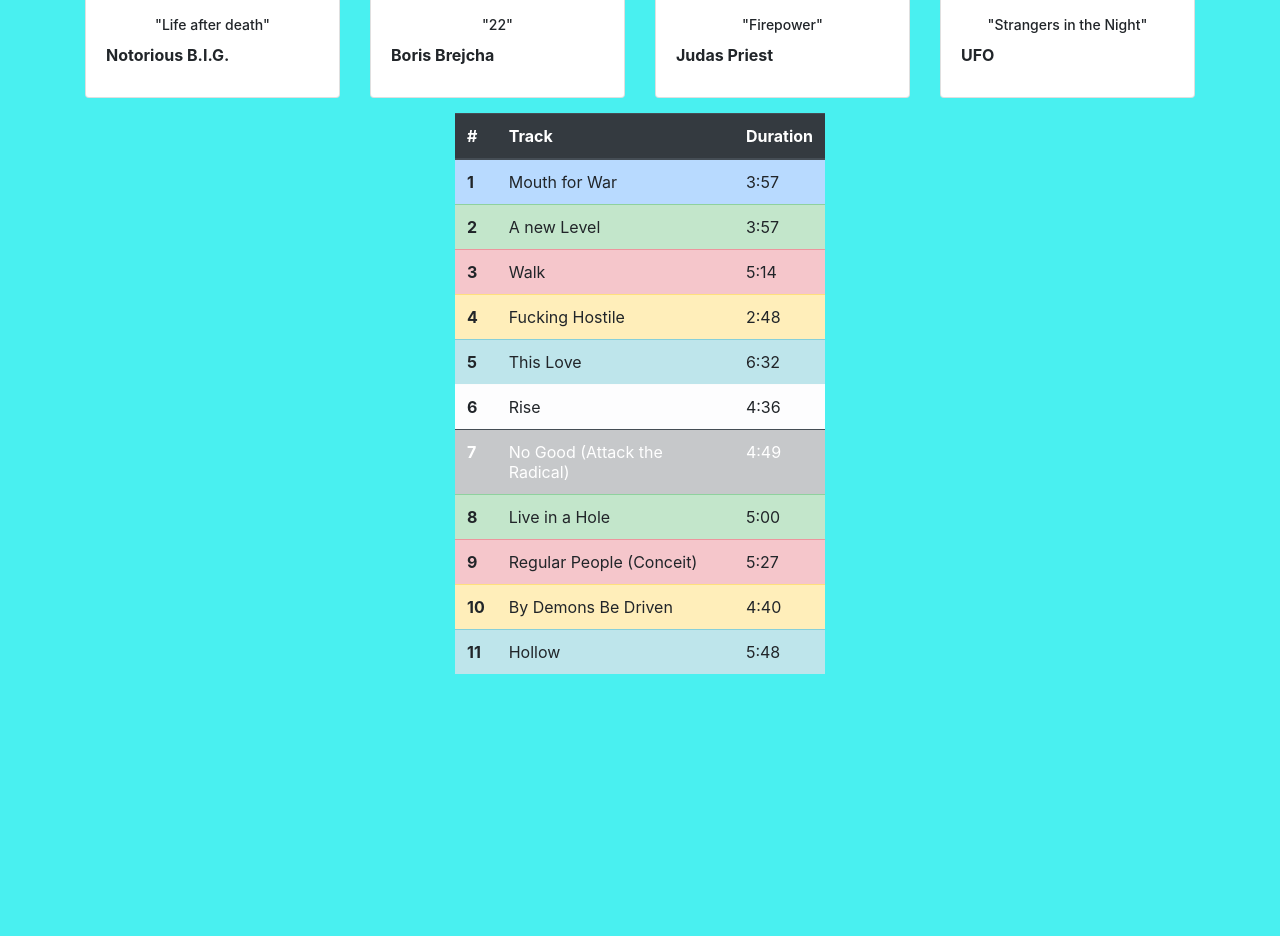
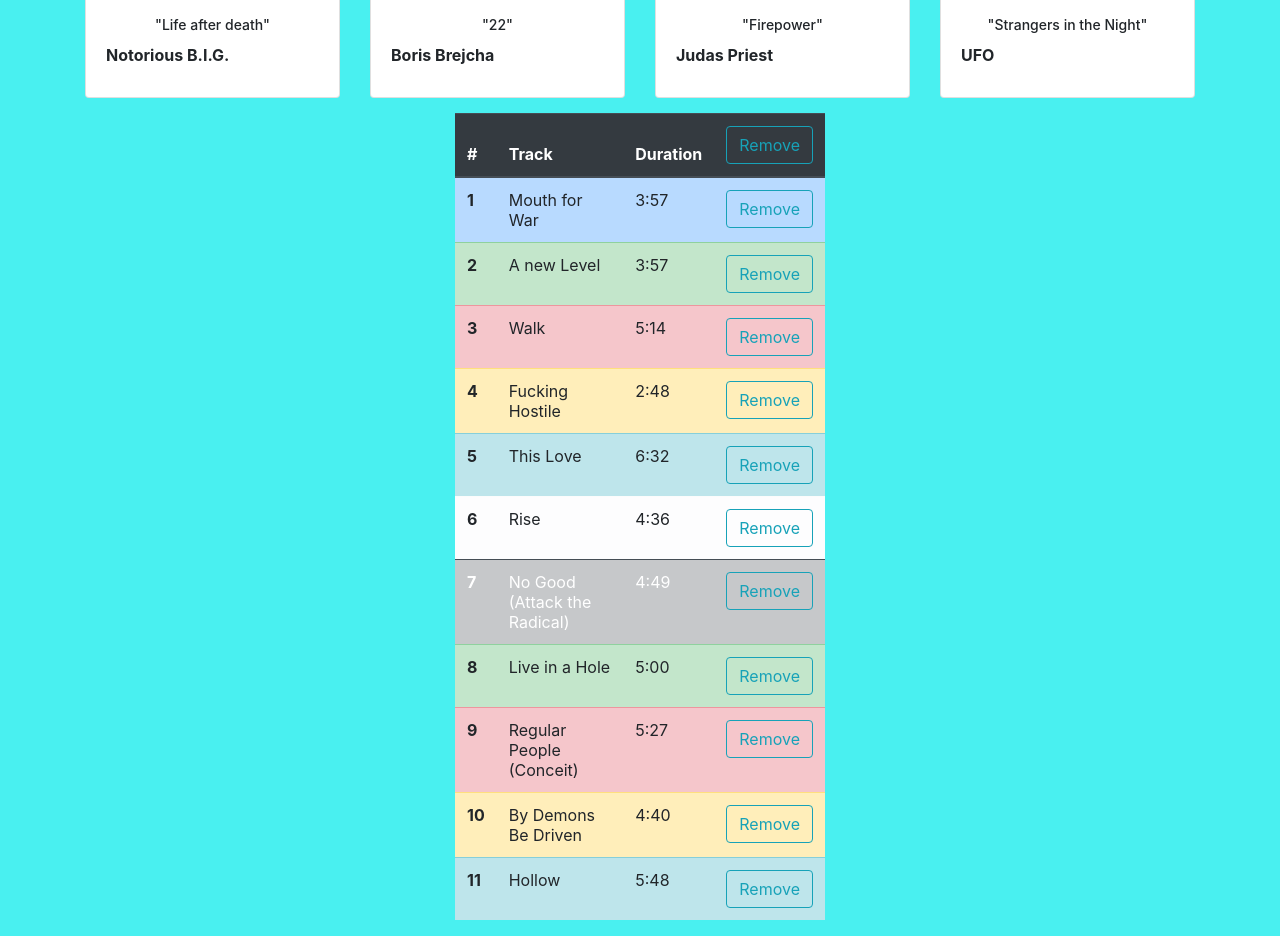
Before and after one commit to edwardTunkl/M2-D9-CSS-Animations, a plain HTML site: page favouriteAlbums.html in a window 1280 px wide. Shown: the part 791-1727 px from the top of the page. Before the commit the page ends 1481 px from the top, so only its background shows below. Drawn offline with nearby package versions, Linux system fonts and the light colour scheme.

Commit message:
EX5 slvd

```diff
--- a/favouriteAlbums.html
+++ b/favouriteAlbums.html
@@ -143,67 +143,79 @@
       <div>
         <table class="table">
           <thead class="thead-dark">
-            <tr>
+            <tr id="1">
               <th scope="col">#</th>
               <th scope="col">Track</th>
               <th scope="col">Duration</th>
+              <th><button onclick="removeFunction()" type="button" class="btn btn-outline-info">Remove</button></th>
             </tr>
           </thead>
           <tbody>
-            <tr class="table-primary">
+            <tr id="2" class="table-primary">
               <th scope="row">1</th>
               <td>Mouth for War</td>
               <td>3:57</td>
+              <td><button onclick="removeFunction()" type="button" class="btn btn-outline-info">Remove</button></td>
               </tr>
-            <tr class="table-success">
+            <tr id="3" class="table-success">
               <th scope="row">2</th>
               <td>A new Level</td>
               <td>3:57</td>
+              <td><button onclick="removeFunction()" type="button" class="btn btn-outline-info">Remove</button></td>
               </tr>
-            <tr class="table-danger">
+            <tr id="3" class="table-danger">
               <th scope="row">3</th>
               <td>Walk</td>
               <td>5:14</td>
+              <td><button onclick="removeFunction()" type="button" class="btn btn-outline-info">Remove</button></td>
               </tr>
             <tr class="table-warning">
               <th scope="row">4</th>
               <td>Fucking Hostile</td>
               <td>2:48</td>
+              <td><button onclick="removeFunction()" type="button" class="btn btn-outline-info">Remove</button></td>
               </tr>
             <tr class="table-info">
               <th scope="row">5</th>
               <td>This Love</td>
               <td>6:32</td>
+              <td><button onclick="removeFunction()" type="button" class="btn btn-outline-info">Remove</button></td>
               </tr>
             <tr class="table-light">
               <th scope="row">6</th>
               <td>Rise</td>
               <td>4:36</td>
+              <td><button onclick="removeFunction()" type="button" class="btn btn-outline-info">Remove</button></td>
               </tr>
             <tr class="table-dark">
               <th scope="row">7</th>
               <td>No Good (Attack the Radical)</td>
               <td>4:49</td>
+              <td><button onclick="removeFunction()" type="button" class="btn btn-outline-info">Remove</button></td>
               </tr>
             <tr class="table-success">
               <th scope="row">8</th>
               <td>Live in a Hole</td>
               <td>5:00</td>
+              <td><button onclick="removeFunction()" type="button" class="btn btn-outline-info">Remove</button></td>
               </tr>
             <tr class="table-danger">
               <th scope="row">9</th>
               <td>Regular People (Conceit)</td>
               <td>5:27</td>
+              <td><button onclick="removeFunction()" type="button" class="btn btn-outline-info">Remove</button></td>
               </tr>
             <tr class="table-warning">
               <th scope="row">10</th>
               <td>By Demons Be Driven</td>
               <td>4:40</td>
+              <td><button onclick="removeFunction()" type="button" class="btn btn-outline-info">Remove</button></td>
               </tr>
             <tr class="table-info">
               <th scope="row">11</th>
               <td>Hollow</td>
               <td>5:48</td>
+              <td><button onclick="removeFunction()" type="button" class="btn btn-outline-info">Remove</button></td>
               </tr>
 
           </tbody>
@@ -215,6 +227,23 @@
     </div>
   </section>
 
+<script>
+
+  const removeFunction = function(){
+    // let rowToremove = document.querySelectorAll("tr")
+    // let buttons = document.querySelectorAll("button")
+    // console.log(rowToremove)
+    // console.log(buttons)
+    // for(let i=0; i<buttons;i++){
+    //   if(buttons[i]==rowToremove[i]){
+    //     rowToremove[i].remove()
+    //   }
+    // }
+    let removeRow=document.querySelector("tr")
+    removeRow.remove()
+  }
+
+</script>
 
 
 <script src="https://code.jquery.com/jquery-3.5.1.slim.min.js" integrity="sha384-DfXdz2htPH0lsSSs5nCTpuj/zy4C+OGpamoFVy38MVBnE+IbbVYUew+OrCXaRkfj" crossorigin="anonymous"></script>
```
